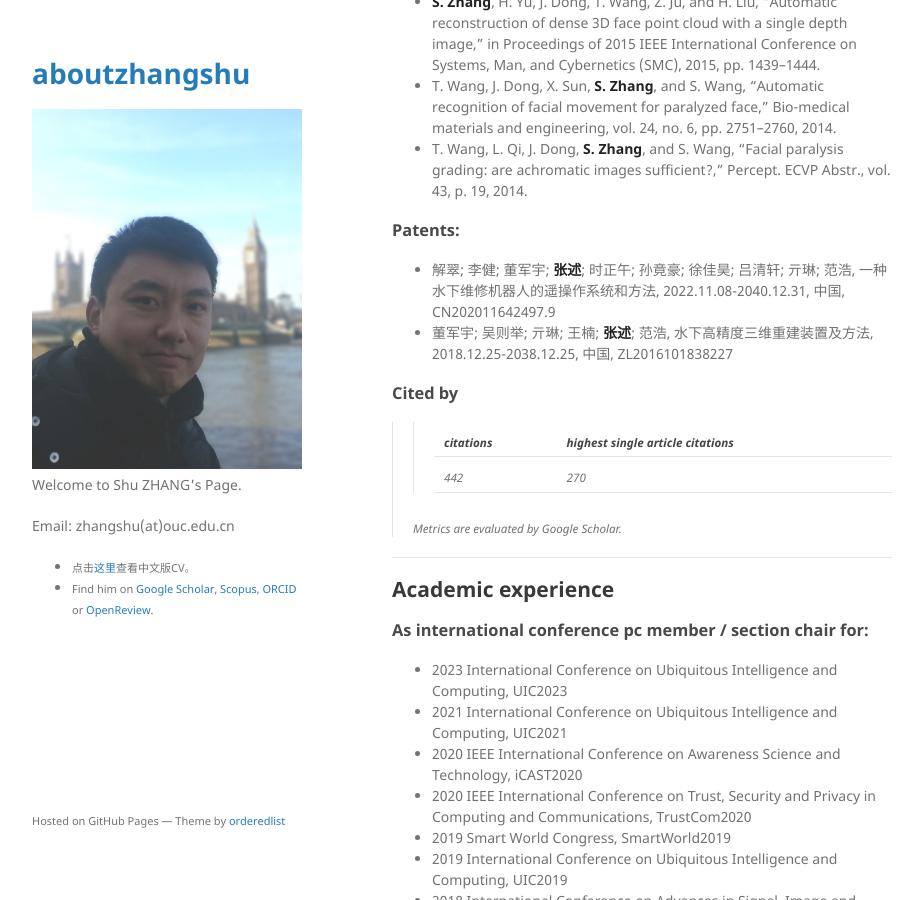
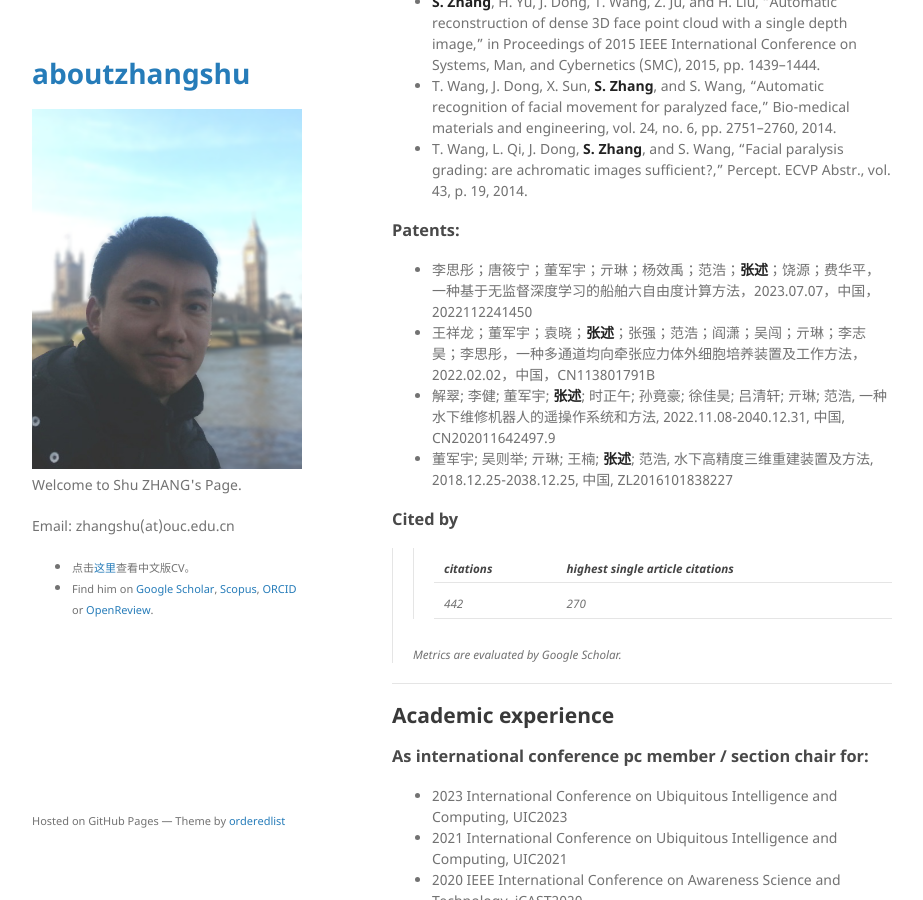
Before and after one commit to jackyspeed/aboutzhangshu, a Jekyll site: the page built from index.md, in a window 1280 px wide and 900 px high, scrolled down 4198 px. Shown: the whole window, without its empty margins (178-1101 px from the left). Built offline with Jekyll 4.4.1, drawn with Linux system fonts in a browser that asks for light colours; our own code applies the rules of GitHub Pages for plain Markdown files.

Commit message:
Update index.md

```diff
--- a/index.md
+++ b/index.md
@@ -164,6 +164,8 @@ As co-author:
 
 ### Patents:
 
+- 李思彤；唐筱宁；董军宇；亓琳；杨效禹；范浩；**张述**；饶源；费华平，一种基于无监督深度学习的船舶六自由度计算方法，2023.07.07，中国，2022112241450
+- 王祥龙；董军宇；袁晓；**张述**；张强；范浩；阎潇；吴闯；亓琳；李志昊；李思彤，一种多通道均向牵张应力体外细胞培养装置及工作方法，2022.02.02，中国，CN113801791B
 - 解翠; 李健; 董军宇; **张述**; 时正午; 孙竟豪; 徐佳昊; 吕清轩; 亓琳; 范浩, 一种水下维修机器人的遥操作系统和方法, 2022.11.08-2040.12.31, 中国, CN202011642497.9
 - 董军宇; 吴则举; 亓琳; 王楠; **张述**; 范浩, 水下高精度三维重建装置及方法, 2018.12.25-2038.12.25, 中国, ZL2016101838227
 
```
